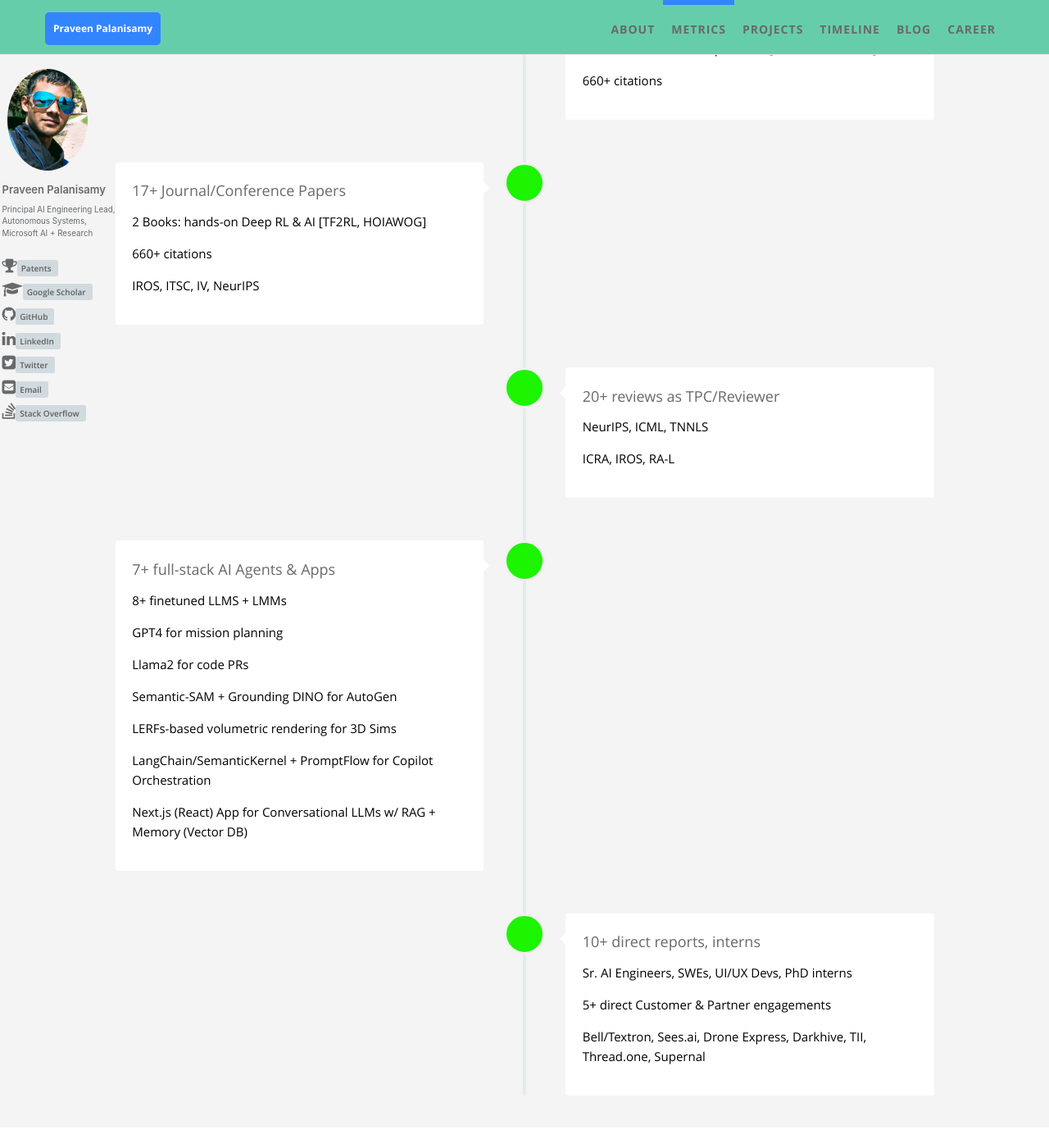
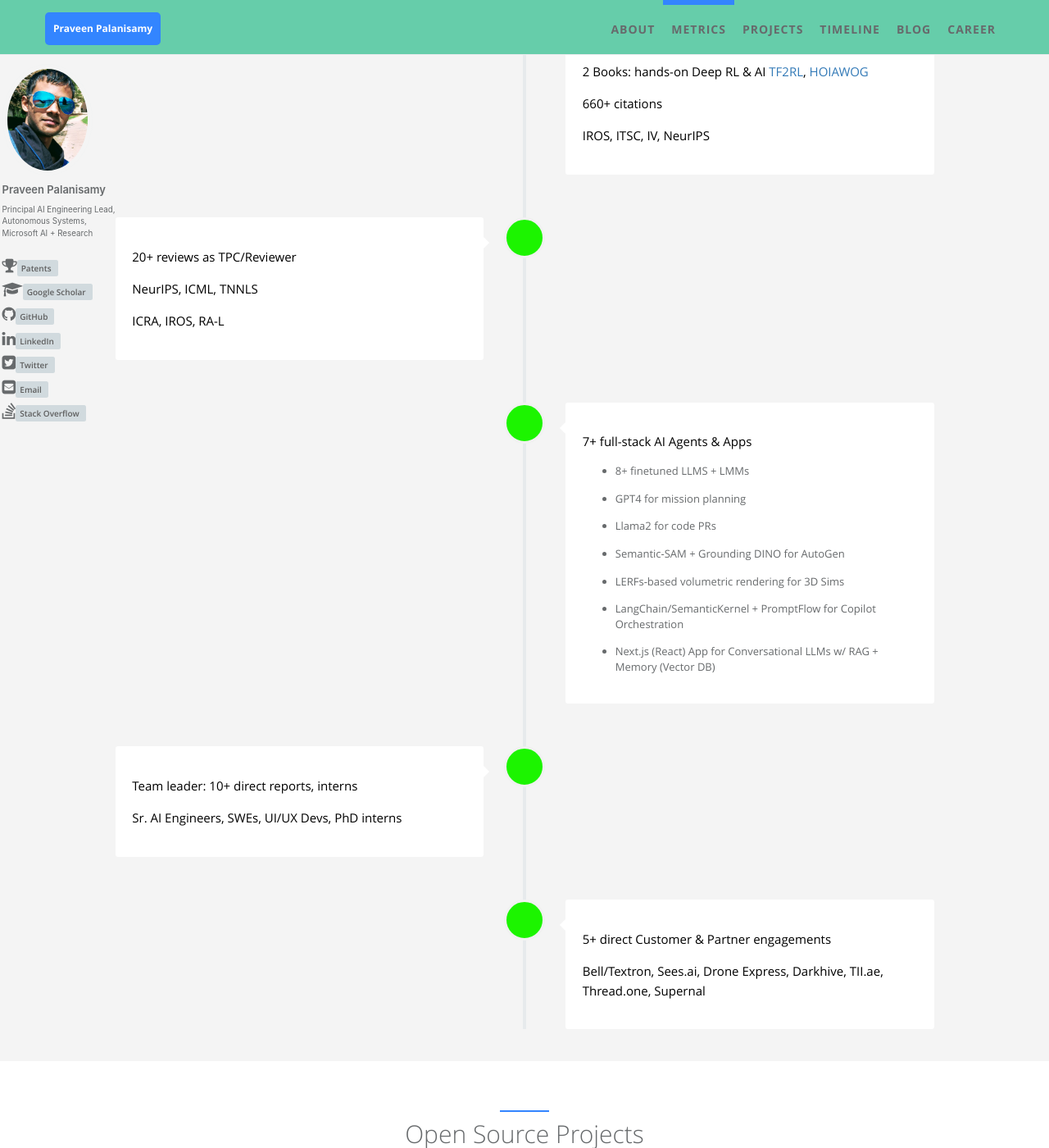
Before and after one commit to praveen-palanisamy/praveen-palanisamy.github.io, a Jekyll site: the page built from index.html, in a window 1280 px wide and 1400 px high, scrolled down 1232 px. Shown: the whole window at 82% size. Built offline with Jekyll 4.4.1, drawn with Linux system fonts in a browser that asks for light colours.

Commit message:
Update metrics

```diff
--- a/_data/index/metrics.yml
+++ b/_data/index/metrics.yml
@@ -1,18 +1,13 @@
-- title: "81 Patents"
+- title: "[83 Patents](https://link.lens.org/dOVQVVt7Azg)"
   items:
-    - "22 Granted"
+    - "[22 Granted](https://link.lens.org/Syvdc0HGHwg)"
     - "50+ pending"
-    - "500+ Patent Citations"
+    - "[500+ Patent Citations](https://link.lens.org/LMMGr0tWIgj)"
     - "50+ Companies cite my name in their patents"
 
 - title: "17+ Journal/Conference Papers"
   items:
-    - "2 Books: hands-on Deep RL & AI [TF2RL, HOIAWOG]"
-    - "660+ citations"
-
-- title: "17+ Journal/Conference Papers"
-  items:
-    - "2 Books: hands-on Deep RL & AI [TF2RL, HOIAWOG]"
+    - "2 Books: hands-on Deep RL & AI [TF2RL](https://praveenp.com/deeprl/tensorflow-2.x-reinforcement-learning-cookbook/), [HOIAWOG](https://praveenp.com/deeprl/hoiawog/)"
     - "660+ citations"
     - "IROS, ITSC, IV, NeurIPS"
 
@@ -23,16 +18,18 @@
 
 - title: "7+ full-stack AI Agents & Apps"
   items:
-    - "8+ finetuned LLMS + LMMs"
-    - "GPT4 for mission planning"
-    - "Llama2 for code PRs"
-    - "Semantic-SAM + Grounding DINO for AutoGen"
-    - "LERFs-based volumetric rendering for 3D Sims"
-    - "LangChain/SemanticKernel + PromptFlow for Copilot Orchestration"
-    - "Next.js (React) App for Conversational LLMs w/ RAG + Memory (Vector DB)"
+    - "- 8+ finetuned LLMS + LMMs"
+    - "- GPT4 for mission planning"
+    - "- Llama2 for code PRs"
+    - "- Semantic-SAM + Grounding DINO for AutoGen"
+    - "- LERFs-based volumetric rendering for 3D Sims"
+    - "- LangChain/SemanticKernel + PromptFlow for Copilot Orchestration"
+    - "- Next.js (React) App for Conversational LLMs w/ RAG + Memory (Vector DB)"
 
-- title: "10+ direct reports, interns"
+- title: "Team leader: 10+ direct reports, interns"
   items:
     - "Sr. AI Engineers, SWEs, UI/UX Devs, PhD interns"
-    - "5+ direct Customer & Partner engagements"
-    - "Bell/Textron, Sees.ai, Drone Express, Darkhive, TII, Thread.one, Supernal"
+
+- title: "5+ direct Customer & Partner engagements"
+  items:
+    - "Bell/Textron, Sees.ai, Drone Express, Darkhive, TII.ae, Thread.one, Supernal"
--- a/_includes/sections/metrics.html
+++ b/_includes/sections/metrics.html
@@ -26,7 +26,7 @@
           >
             <h2>
               <span data-i18n="metric.{{ metric.title.i18n }}"
-                >{{ metric.title}}</span
+                >{{ metric.title | markdownify}}</span
               >
             </h2>
             {% for item in metric.items %}
```
